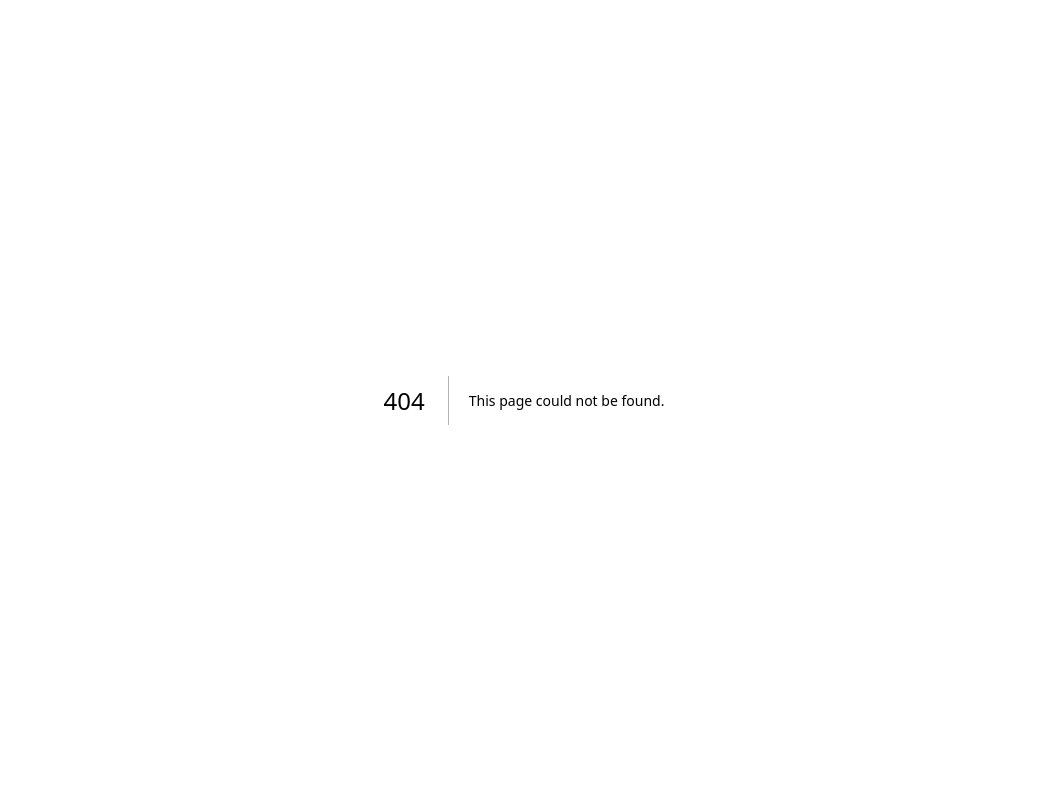
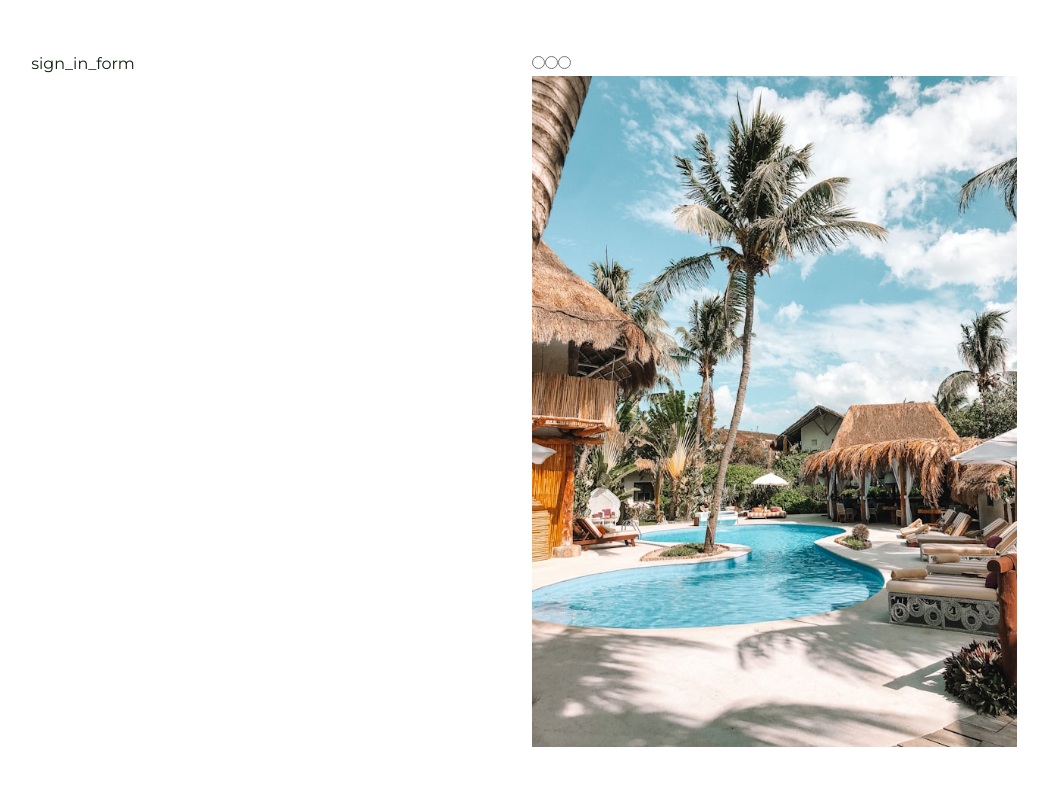
Before and after one commit to AnitaIkediashi/travel-booking-website, a Next.js app: page /signin in a window 1280 px wide. Before the commit this address had no page. Shown: the top 799 px of the page, without its empty margins (116-1164 px from the left). Built offline with nearby package versions, Linux system fonts and the light colour scheme.

Commit message:
created components for auth

```diff
--- a/app/(flights_hotels)/layout.tsx
+++ b/app/(flights_hotels)/layout.tsx
@@ -1,3 +1,4 @@
+import { Footer } from "@/components/navigation/footer";
 import { Navbar } from "@/components/navigation/navbar";
 
 export default function FlightHotelLayout({
@@ -9,6 +10,7 @@ export default function FlightHotelLayout({
     <>
       <Navbar />
       {children}
+      <Footer />
     </>
   );
 }
--- a/app/layout.tsx
+++ b/app/layout.tsx
@@ -1,7 +1,6 @@
 import type { Metadata } from "next";
 import { Montserrat } from "next/font/google";
-import "./globals.css";
-import { Footer } from "@/components/navigation/footer";
+import "./globals.css"
 
 const montserrat = Montserrat({
   variable: "--font-montserrat",
@@ -25,7 +24,6 @@ export default function RootLayout({
         className={`${montserrat.variable}  antialiased min-h-screen`}
       >
         {children}
-        <Footer />
       </body>
     </html>
   );
--- a/app/page.tsx
+++ b/app/page.tsx
@@ -1,4 +1,5 @@
 import { FlightHotelCard } from "@/components/navigation/flight_hotels_card";
+import { Footer } from "@/components/navigation/footer";
 import { HomeNavbar } from "@/components/navigation/home_navbar";
 import { PlanTrip } from "@/components/sections/home/plan-trip";
 import { Reviews } from "@/components/sections/home/reviews";
@@ -10,6 +11,7 @@ export default function Home() {
       <PlanTrip />
       <FlightHotelCard />
       <Reviews />
+      <Footer />
     </section>
   );
 }
--- /dev/null
+++ b/app/signin/page.tsx
@@ -0,0 +1,7 @@
+import { SignInWrapper } from "@/components/registration/sign_in_wrapper";
+
+const SignInPage = () => {
+  return <SignInWrapper />;
+};
+
+export default SignInPage;
--- /dev/null
+++ b/app/signup/page.tsx
@@ -0,0 +1,7 @@
+import { SignUpWrapper } from "@/components/registration/sign_up_wrapper";
+
+const SignUpPage = () => {
+  return <SignUpWrapper />;
+};
+
+export default SignUpPage;
--- /dev/null
+++ b/components/registration/image_carousel.tsx
@@ -0,0 +1,42 @@
+
+import image1 from "../../public/authentication/flight-1.jpg";
+import image2 from "../../public/authentication/flight-2.jpg";
+import image3 from "../../public/authentication/hotel-1.jpg";
+import image4 from "../../public/authentication/hotel-2.jpg";
+import image5 from "../../public/authentication/hotel-3.jpg";
+import Image from "next/image";
+
+function shuffleArray<T>(array: T[]): T[] {
+  return [...array].sort(() => Math.random() - 0.5);
+}
+
+const allImages = [image1, image2, image3, image4, image5];
+
+const randomImages = shuffleArray(allImages).slice(0, 3);
+
+
+export const ImageCarousel = () => {
+
+  return (
+    <div className="lg:w-[55%] hidden lg:block h-full">
+      <input type="radio" name="carousel" id="slider_one" />
+      <input type="radio" name="carousel" id="slider_two" />
+      <input type="radio" name="carousel" id="slider_three" />
+      <div className="carousel_sliders">
+        <label htmlFor="slider_one"></label>
+      </div>
+      <div className="carousel_wrapper overflow-hidden w-full h-[calc(100%-25px)]">
+        <div className="carousel w-full h-full flex transition-transform duration-500">
+          {randomImages.map((item, index) => (
+            <Image
+              key={index}
+              src={item}
+              alt={`image ${index}`}
+              className="w-full h-full"
+            />
+          ))}
+        </div>
+      </div>
+    </div>
+  );
+};
--- /dev/null
+++ b/components/registration/sign_in_form.tsx
@@ -0,0 +1,6 @@
+
+export const SignInForm = () => {
+  return (
+    <div className="lg:w-[45%] w-full h-full">sign_in_form</div>
+  )
+}
--- /dev/null
+++ b/components/registration/sign_in_wrapper.tsx
@@ -0,0 +1,15 @@
+import { ImageCarousel } from "./image_carousel";
+import { SignInForm } from "./sign_in_form";
+
+export const SignInWrapper = () => {
+  return (
+    <section className="w-full min-h-screen flex items-center justify-center font-montserrat">
+      <div className="lg:w-[77%] md:w-[80%] mx-auto px-8 md:px-0 h-[calc(100vh-104px)]">
+        <div className="w-full flex gap-[104px] h-full">
+          <SignInForm />
+          <ImageCarousel />
+        </div>
+      </div>
+    </section>
+  );
+}
--- /dev/null
+++ b/components/registration/sign_up_wrapper.tsx
@@ -0,0 +1,6 @@
+
+export const SignUpWrapper = () => {
+  return (
+    <div>sign_up_wrapper</div>
+  )
+}
--- /dev/null
+++ b/declaration.d.ts
@@ -0,0 +1,8 @@
+/**
+ * By adding that declarations.d.ts file, you are essentially providing TypeScript with a translation dictionary that says: "Whenever you see a file ending in .css, just treat it as an object. Don't try to read the code inside, just trust me that it exists."
+ */
+
+declare module "*.css" {
+  const content: { [className: string]: string };
+  export default content;
+}
--- a/tsconfig.json
+++ b/tsconfig.json
@@ -36,7 +36,8 @@
     ".next/dev/types/**/*.ts",
     "**/*.mts",
     ".next\\dev/types/**/*.ts",
-    ".next\\dev/types/**/*.ts"
+    ".next\\dev/types/**/*.ts",
+    "declaration.d.ts"
   ],
   "exclude": [
     "node_modules"
```
